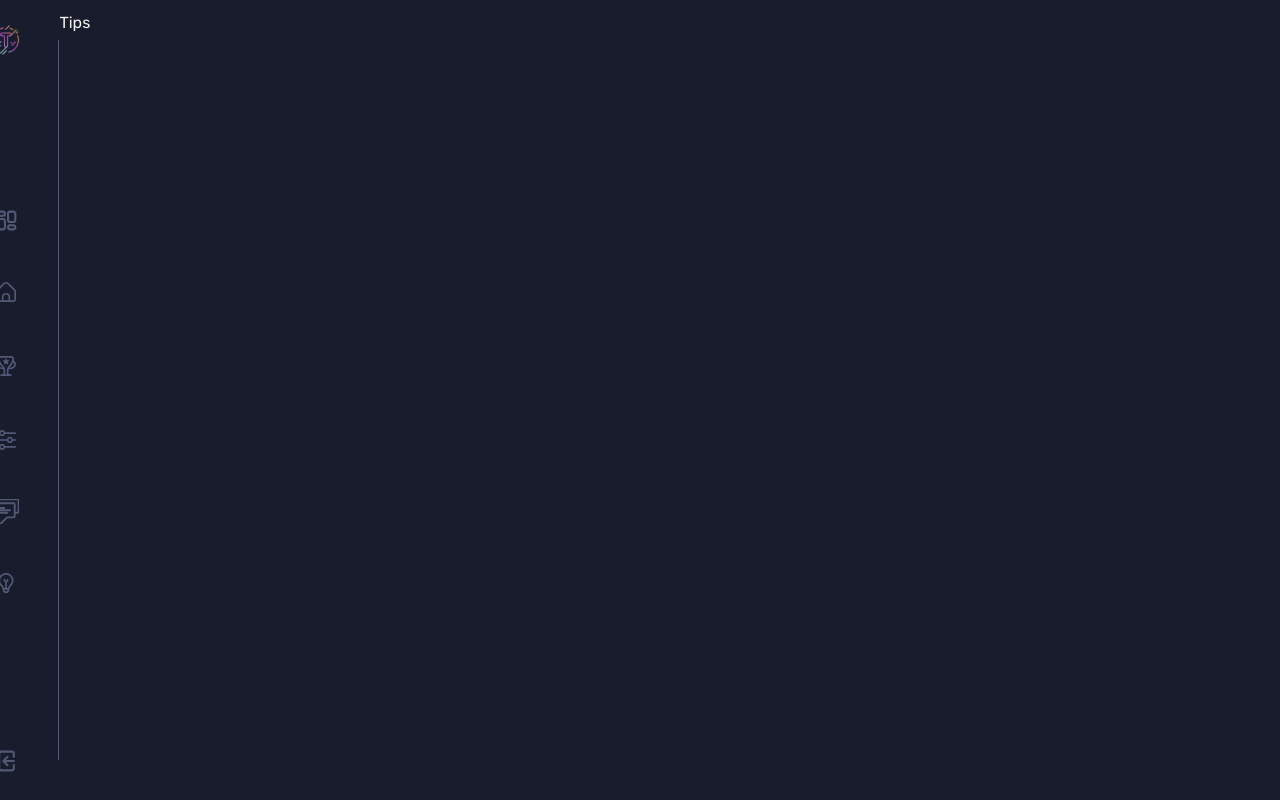
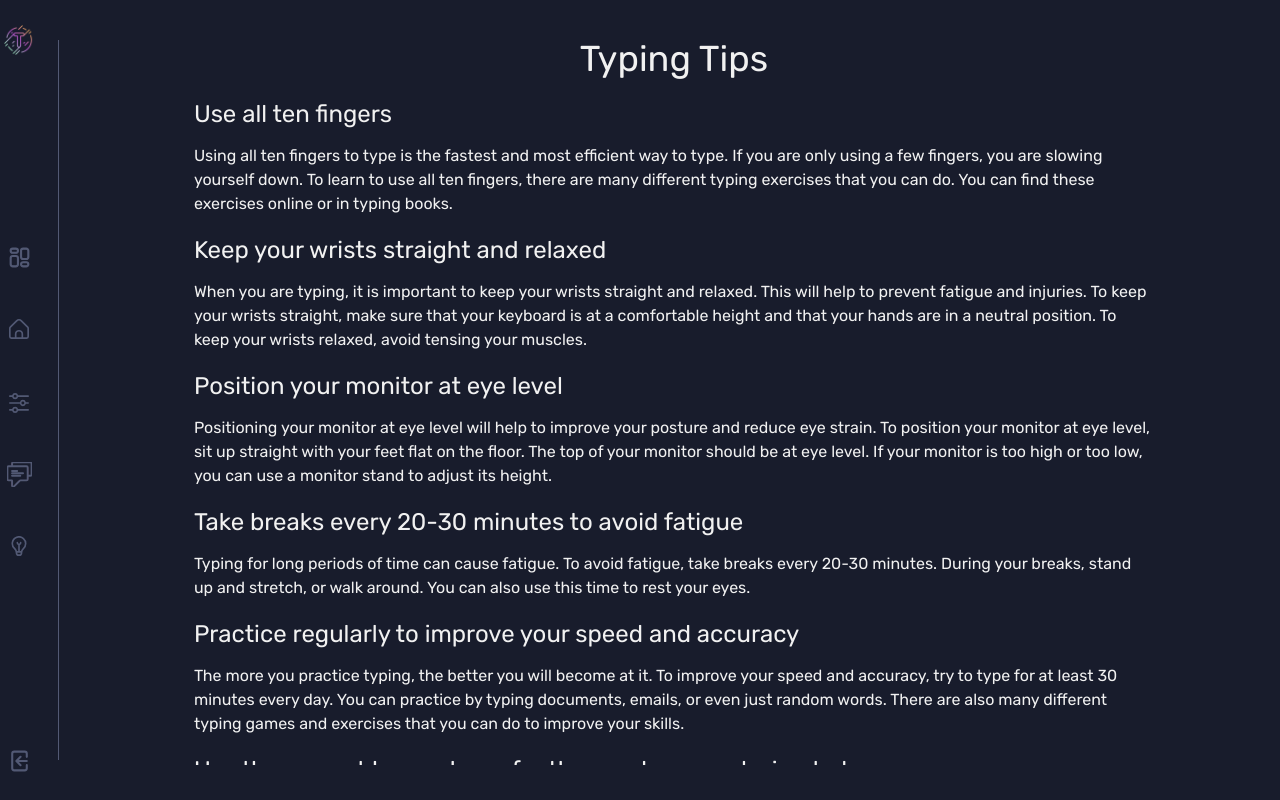
Before and after one commit to bhosaleparag/typing-trainer-web, a React (Vite) app: page /tips in a window 1280 px wide. Shown: the top 800 px of the page. Built offline with nearby package versions, Linux system fonts and the light colour scheme; no server answers; sample sign-in values are in the browser's storage.

Commit message:
modify tips

```diff
--- a/src/Layout.jsx
+++ b/src/Layout.jsx
@@ -1,10 +1,12 @@
 import React from "react";
 import { Outlet } from "react-router-dom";
 import Navbar from "./components/Navbar";
+import { useSelector } from "react-redux";
 
 export default function Layout() {
+  const name = useSelector((state) => state.user.name);
   return (
-    <div className="main-container">
+    <div className="main-container" style={{ fontFamily: name ? name.fontFamily : "Rubik" }}>
       <Navbar />
       <div className="other">
         <Outlet />
--- a/src/components/Achievement.jsx
+++ /dev/null
@@ -1,7 +0,0 @@
-import React from 'react'
-
-export default function Achievement() {
-  return (
-    <div>Achievement</div>
-  )
-}
--- a/src/components/Navbar.jsx
+++ b/src/components/Navbar.jsx
@@ -1,9 +1,7 @@
 import React from "react";
 import { Link } from "react-router-dom";
-import { auth } from "../firebase"
 import { ReactComponent as HomeLogo } from "../assets/home.svg";
 import { ReactComponent as FeedbackLogo } from "../assets/feedback.svg";
-import { ReactComponent as AchiveLogo } from "../assets/achive.svg";
 import { ReactComponent as SettingLogo } from "../assets/setting.svg";
 import { ReactComponent as SignOutLogo } from "../assets/sign-out.svg";
 import { ReactComponent as TipsLogo } from "../assets/bulb.svg";
@@ -22,7 +20,6 @@ export default function Navbar() {
         <div className="nav-btn">
         <Link to={"/dashboard"}><DashboardLogo className="logo dashboardlogo " /></Link>
           <Link to={"/"}><HomeLogo className="logo homeLogo" /></Link>
-          <Link to={"/achievement"}><AchiveLogo className="logo achiveLogo" /></Link>
           <Link to={"/setting"}><SettingLogo className="logo settingLogo" /></Link>
           <Link to={"/feedback"}><FeedbackLogo className="logo feedbackLogo" /></Link>
           <Link to={"/tips"}><TipsLogo className="logo tipsLogo" /></Link>
--- a/src/components/Tips.jsx
+++ b/src/components/Tips.jsx
@@ -1,7 +1,54 @@
-import React from 'react'
+import React from "react";
 
-export default function Tips() {
+const Tips = () => {
+  const tips = [
+    {
+      title: "Use all ten fingers",
+      content: `Using all ten fingers to type is the fastest and most efficient way to type. If you are only using a few fingers, you are slowing yourself down. To learn to use all ten fingers, there are many different typing exercises that you can do. You can find these exercises online or in typing books.`,
+    },
+    {
+      title: "Keep your wrists straight and relaxed",
+      content: `When you are typing, it is important to keep your wrists straight and relaxed. This will help to prevent fatigue and injuries. To keep your wrists straight, make sure that your keyboard is at a comfortable height and that your hands are in a neutral position. To keep your wrists relaxed, avoid tensing your muscles.`,
+    },
+    {
+      title: "Position your monitor at eye level",
+      content: `Positioning your monitor at eye level will help to improve your posture and reduce eye strain. To position your monitor at eye level, sit up straight with your feet flat on the floor. The top of your monitor should be at eye level. If your monitor is too high or too low, you can use a monitor stand to adjust its height.`,
+    },
+    {
+      title: "Take breaks every 20-30 minutes to avoid fatigue",
+      content: `Typing for long periods of time can cause fatigue. To avoid fatigue, take breaks every 20-30 minutes. During your breaks, stand up and stretch, or walk around. You can also use this time to rest your eyes.`,
+    },
+    {
+      title: "Practice regularly to improve your speed and accuracy",
+      content: `The more you practice typing, the better you will become at it. To improve your speed and accuracy, try to type for at least 30 minutes every day. You can practice by typing documents, emails, or even just random words. There are also many different typing games and exercises that you can do to improve your skills.`,
+    },
+    {
+      title: "Use the correct homophone for the word you are trying to type",
+      content: `Homophones are words that sound the same but have different meanings. For example, "to" and "too" are homophones. When you are typing, it is important to use the correct homophone for the word you are trying to type. If you are not sure which homophone to use, look it up in a dictionary.`,
+    },
+    {
+      title: "Use punctuation correctly",
+      content: `Punctuation is important for improving the readability of your writing. When you are typing, make sure to use punctuation correctly. This includes using commas, periods, question marks, exclamation points, and apostrophes. If you are not sure how to use punctuation correctly, look up the rules in a grammar book or online.`,
+    },
+    {
+      title: "Proofread your work carefully before sending it off",
+      content: `Before you send off a document or email, it is important to proofread it carefully. This will help to catch any errors that you may have made. When proofreading, pay attention to grammar, spelling, and punctuation. You can also ask someone else to proofread your work for you.`,
+    },
+  ];
+
   return (
-    <div>Tips</div>
-  )
-}
+    <div className="typing-tips">
+      <h1>Typing Tips</h1>
+      <ul>
+        {tips.map((tip) => (
+          <li key={tip.title}>
+            <h2>{tip.title}</h2>
+            <p>{tip.content}</p>
+          </li>
+        ))}
+      </ul>
+    </div>
+  );
+};
+
+export default Tips;
--- a/src/index.css
+++ b/src/index.css
@@ -1,5 +1,17 @@
 :root {
   font-family: 'Rubik', Inter, system-ui, Avenir, Helvetica, Arial, sans-serif;
+
+  --logoColor: #525974;
+  --boxColor: #212436;
+  --logoColorHover: #787eff;
+  --gameContainerWidth: 45vw;
+  --fontColor: #f1f1f1;
+
+  --hue: 223;
+	--bg: hsl(var(--hue),90%,90%);
+	--fg: hsl(var(--hue),90%,10%);
+	--primary: hsl(var(--hue),90%,50%);
+	--trans-dur: 0.3s;
 
   color: #f1f1f1;
   background-color: #181c2c;
@@ -8,17 +20,6 @@
   -webkit-font-smoothing: antialiased;
   -moz-osx-font-smoothing: grayscale;
   -webkit-text-size-adjust: 100%;
-
-  --logoColor: #525974;
-  --boxColor: #212436;
-  --logoColorHover: #787eff;
-  --gameContainerWidth: 45vw;
-
-  --hue: 223;
-	--bg: hsl(var(--hue),90%,90%);
-	--fg: hsl(var(--hue),90%,10%);
-	--primary: hsl(var(--hue),90%,50%);
-	--trans-dur: 0.3s;
 }
 body,#root {
   margin: 0;
@@ -31,17 +32,14 @@ body,#root {
 }
 .other {
   margin: 1vw;
-  width: 96vw;
+  height: 94vh;
+  overflow: scroll;
+  width: 94vw;
   margin-left: 2vw;
 }
-
-@media (max-height: 750px) {
-  /* CSS styles for mobile devices */
-  .nav-btn{
-    height: 69vh;
-  }
+.other::-webkit-scrollbar {
+  display: none;
 }
-
 
 /* logo's style in navbar */
 
@@ -203,7 +201,7 @@ nav, .nav-btn {
 .games {
   margin-left: 12%;
   margin-bottom: 30px;
-  height: 35%;
+  min-height: 180px;
   width: 80%;
   border: 0px solid;
   box-shadow: 2px 3px 4px 2px #171a26;
@@ -247,7 +245,7 @@ nav, .nav-btn {
 .btn{
   background-color: #6d73ff;
   font-family: 'Rubik';
-  color: #f1f1f1;
+  color: var(--fontColor);
   font-size: 14px;
   border: 0px;
   border-radius: 7px;
@@ -349,7 +347,7 @@ h1 {
 }
 .boxes-title{
   margin: 0px;
-  color: #f1f1f1;
+  color: var(--fontColor);
 }
 .boxes-data {
   font-size: 100px;
@@ -529,12 +527,18 @@ h1 {
 
 .feedback-container input,
 .feedback-container select,
+.setting select,
 .feedback-container textarea {
   width: 100%;
   padding: 10px;
+  margin-top: 10px;
   margin-bottom: 15px;
-  border: 1px solid #ccc;
-  border-radius: 5px;
+  font-size: 1rem;
+  border: 0px;
+  color: #f1f1f1;
+  box-shadow: 2px 3px 4px 2px #171a26;
+  border-radius: 24px;
+  background-color: var(--boxColor);
 }
 
 .feedback-container button {
@@ -556,7 +560,12 @@ h1 {
   width: 100%;
   height: 100%;
   flex-direction: column;
+  justify-content: center;
   align-items: center;
+  gap: 15px;
+}
+header{
+  font-size:3rem;
 }
 .settingImg, .settingImgChange{
   height: 70px !important;
@@ -580,11 +589,56 @@ h1 {
   border-radius: 50%;
   z-index: 1;
 }
-
+.detail {
+  display: flex;
+  gap: 10px;
+  height: 230px;
+  align-items: center;
+}
+.detailCon-name:disabled{
+  border-bottom: 2px solid gray;
+}
+.detailCon-mail:disabled{
+  border-bottom: 2px solid gray;
+}
+input:disabled::placeholder {
+  color: gray
+}
+.detailCon-name::placeholder{
+  color: var(--fontColor)
+}
+.detailCon-mail::placeholder{
+  color: var(--fontColor)
+}
+.detailCon-name, .detailCon-mail{
+  border: 0;
+  border-bottom: 2px solid white;
+  outline: 0;
+  color: white;
+  font-size: 1.1rem;
+  padding: 7px 0;
+  margin-right: 10px;
+  background: transparent;
+  transition: border-color 0.2s;
+}
+.editLogo{
+  margin: 0px;
+}
+.off{
+  fill: var(--fontColor)
+}
+.detailCon {
+  display: flex;
+  margin-left: 10px;
+  flex-direction: column;
+  width: 17vw;
+  gap: 26px;
+  font-size: 1.2rem;
+}
 .change {
   position: absolute;
   font-size: 15px;
-  bottom: 1px;
+  bottom: 0px;
   left: -1px;
   border-radius: 0px 0px 5px 5px;
   height: 25px;
@@ -596,7 +650,7 @@ h1 {
   margin: 15px;
   display: flex;
   height: 90px;
-  width: 43vw;
+  width: 30vw;
   gap: 10px;
   align-items: center;
   overflow-x: scroll;
@@ -621,3 +675,36 @@ h1 {
 .left{
   position: absolute;
 }
+
+/* tips style */
+.typing-tips {
+  max-width: 960px;
+  margin: 0 auto;
+}
+
+.typing-tips h1 {
+  text-align: center;
+  font-size: 36px;
+  font-weight: 400;
+  margin-bottom: 20px;
+}
+
+.typing-tips ul {
+  list-style-type: none;
+  padding: 0;
+}
+
+.typing-tips li {
+  margin-bottom: 20px;
+}
+
+.typing-tips li h2 {
+  font-size: 24px;
+  font-weight: 400;
+  margin-bottom: 10px;
+}
+
+.typing-tips li p {
+  font-size: 16px;
+  line-height: 1.5;
+}
--- a/src/main.jsx
+++ b/src/main.jsx
@@ -15,7 +15,6 @@ import SignUp from './components/SignUp'
 import NotFound from './components/NotFound'
 import Home from './components/Home'
 import Dashboard from './components/Dashboard'
-import Achievement from './components/Achievement'
 import Setting from './components/Setting'
 import Tips from './components/Tips'
 import Feedback from './components/Feedback'
@@ -34,9 +33,6 @@ const router = createBrowserRouter(createRoutesFromElements(
     <Route path="logout" element={<Logout/>}/>
     <Route path="signUp" element={<SignUp/>}/>
     <Route path="dashboard" element={<Dashboard/>}
-      loader={async () => {return await requireAuth()}}
-    />
-    <Route path="achievement" element={<Achievement/>}
       loader={async () => {return await requireAuth()}}
     />
     <Route path="setting" element={<Setting />}
```
Also changed, not shown: src/components/Setting.jsx (+131 -31 lines), src/assets/achive.svg (deleted), src/assets/edit.svg (added).
